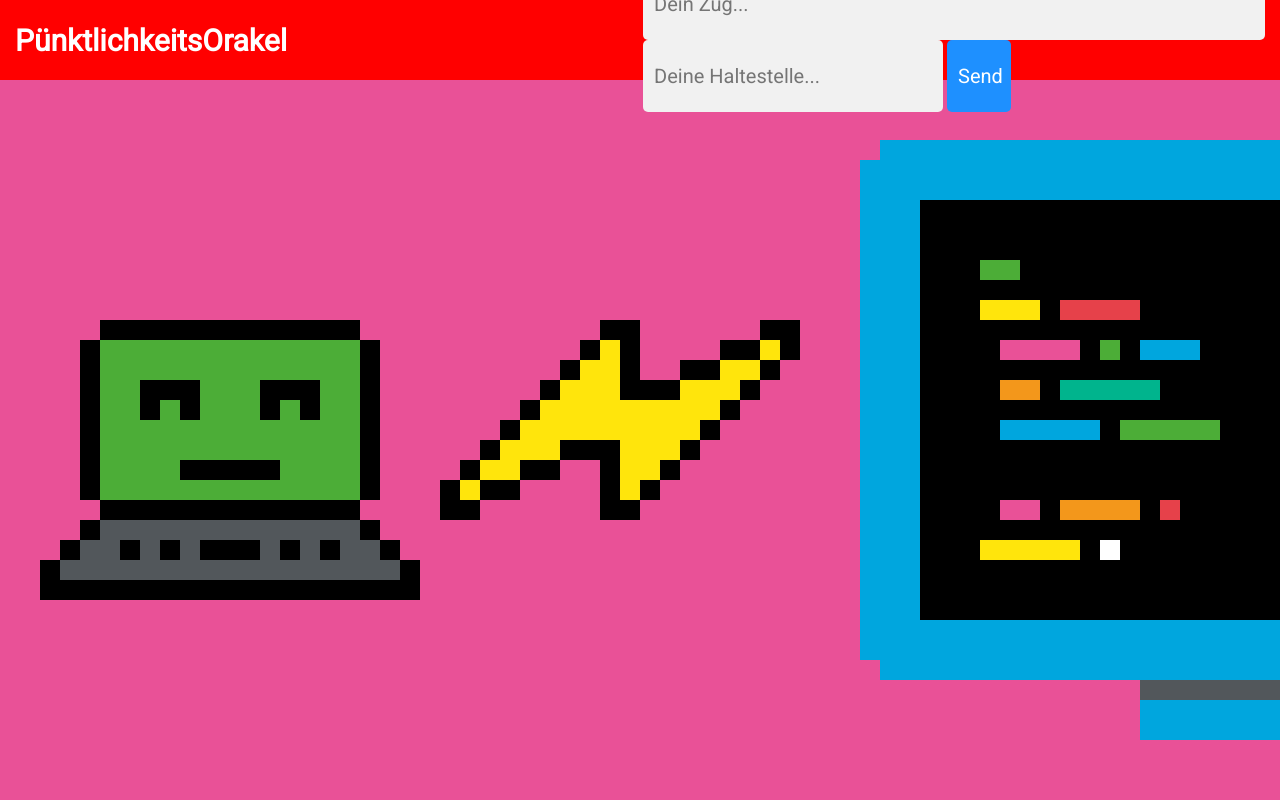
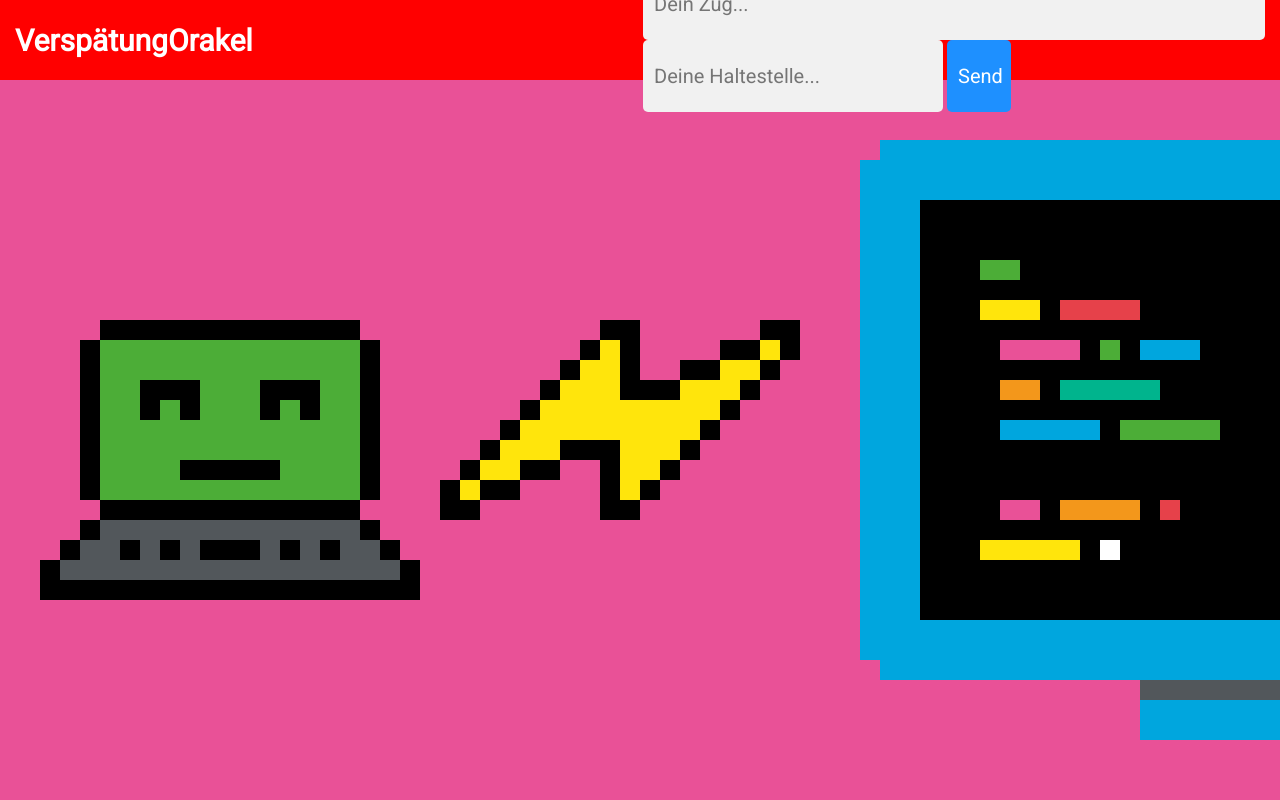
Before and after one commit to Jugendhackt/VerspaetungsOrakel, a Flask app: page / in a window 1280 px wide. Run offline with Flask 3, Linux system fonts and the light colour scheme; parts of the project's set-up code (start-up, migrations or seed data) failed here and were passed over.

Commit message:
name gefixt

```diff
--- a/verspaetungsorakel/templates/index.html
+++ b/verspaetungsorakel/templates/index.html
@@ -16,7 +16,7 @@
     <nav class="navbar">
       <div class="logo">
         <a href="#">
-          <p>PünktlichkeitsOrakel</p>
+          <p>VerspätungOrakel</p>
         </a>
       </div>
       <div class="links">
```
